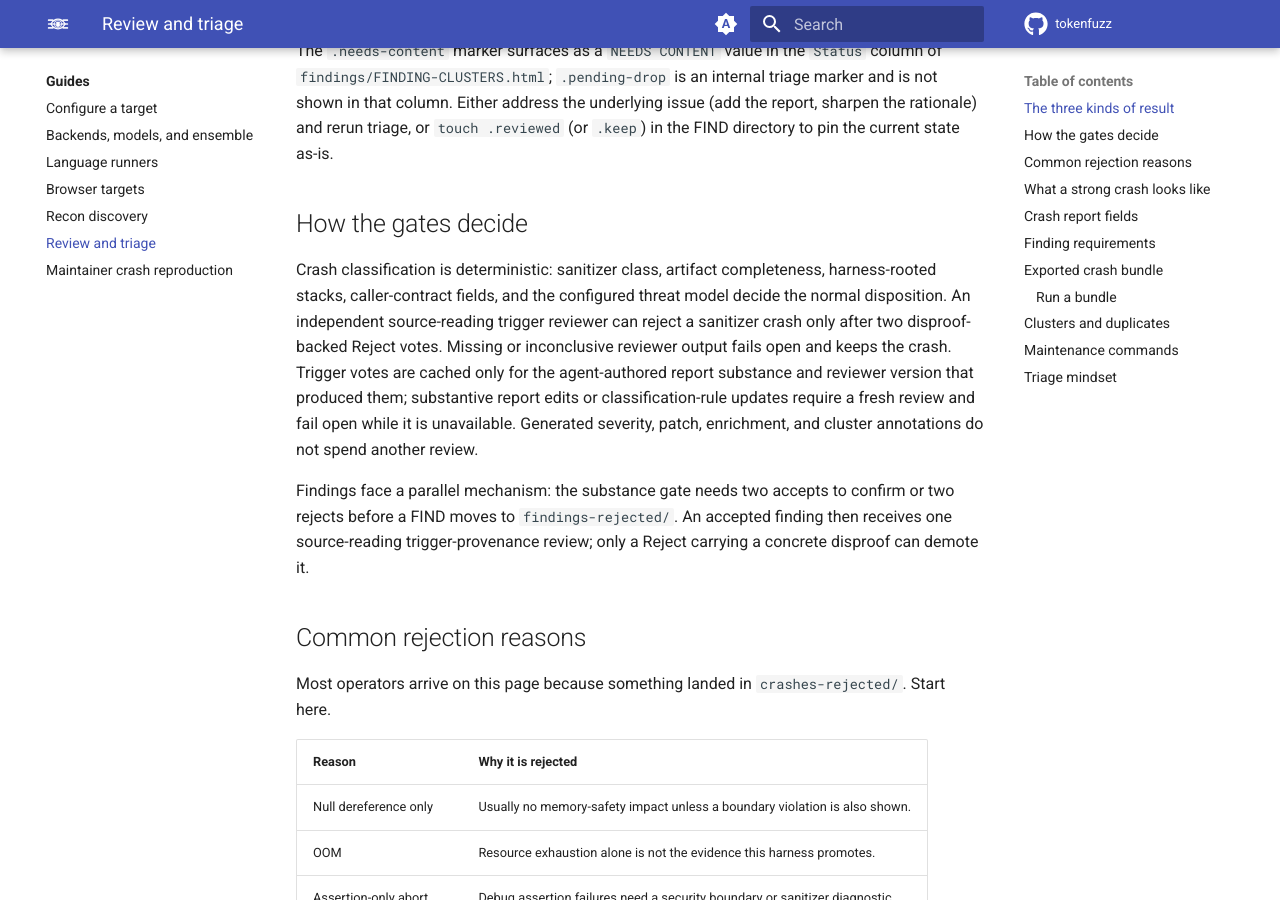
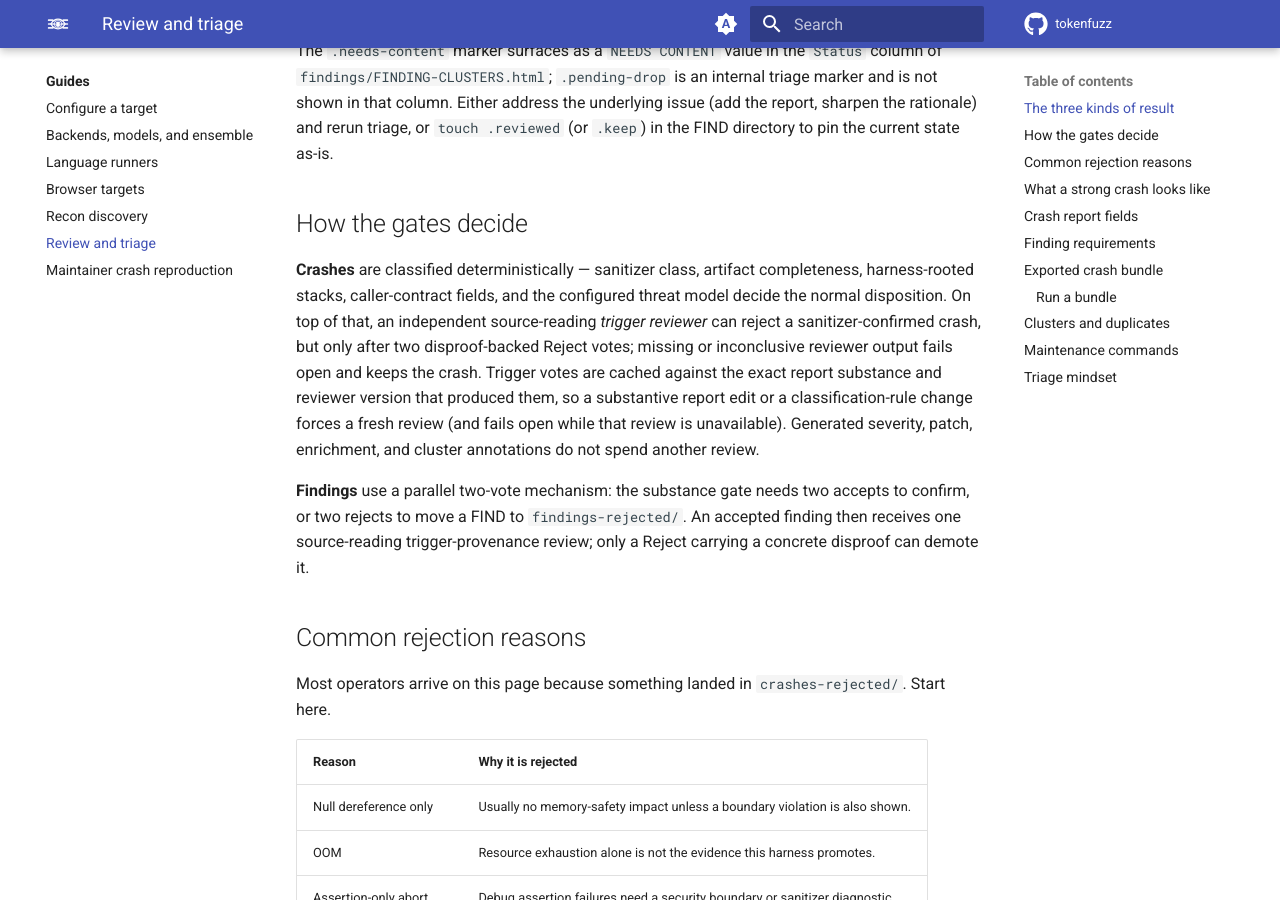
Before and after one commit to tokenfuzz/tokenfuzz, an MkDocs documentation site: the page built from docs/guides/triage-results.md, in a window 1280 px wide and 900 px high, scrolled down 1036 px. Built offline with MkDocs 1.6.1 and Material for MkDocs 9.7.7, drawn with Linux system fonts in a browser that asks for light colours; comment, search, counter and statistics services are not loaded.

Commit message:
docs: correct log paths, finding-gate, and removed artifacts
Cross-checked every concrete claim in docs/ against bin/, lib/, .agents/,
and AGENTS.md. Fix five factual errors:

- Session logs are session_<TS>_<launch>-<n>.log in logs/ (launch =
  cold-start | deep_investigation). Drop the nonexistent .log.summary.md
  and the wrong <role>-<n>-<mode> token layout (getting-help, artifacts).
- Remove fabricated reachability.json / .reachability_ok crash artifacts;
  reachability is a CVSS scoring input, not a written file (artifacts).
- LLM_DECISION_TIMEOUT defaults to 45s with no OSS branch; drop the "180s
  OSS" conflation with the decision-retry cooldown (environment).
- Rewrite the finding substance gate in audit-lifecycle to two-accepts/
  two-rejects; it wrongly claimed a single Reject is fatal via
  bin/validate-finding and contradicted the same file. That reviewer is
  the separate --gate trigger provenance check.
- Give triage-results "How the gates decide" scannable bold leads.

Strict mkdocs build and doc tests pass.

```diff
--- a/docs/guides/triage-results.md
+++ b/docs/guides/triage-results.md
@@ -43,22 +43,23 @@ state as-is.
 
 ## How the gates decide
 
-Crash classification is deterministic: sanitizer class, artifact
-completeness, harness-rooted stacks, caller-contract fields, and the
-configured threat model decide the normal disposition. An independent
-source-reading trigger reviewer can reject a sanitizer crash only after two
-disproof-backed Reject votes. Missing or inconclusive reviewer output fails
-open and keeps the crash. Trigger votes are cached only for the agent-authored
-report substance and reviewer version that produced them; substantive report
-edits or classification-rule updates require a fresh review and fail open
-while it is unavailable. Generated severity, patch, enrichment, and cluster
-annotations do not spend another review.
+**Crashes** are classified deterministically — sanitizer class,
+artifact completeness, harness-rooted stacks, caller-contract fields,
+and the configured threat model decide the normal disposition. On top
+of that, an independent source-reading *trigger reviewer* can reject a
+sanitizer-confirmed crash, but only after two disproof-backed Reject
+votes; missing or inconclusive reviewer output fails open and keeps the
+crash. Trigger votes are cached against the exact report substance and
+reviewer version that produced them, so a substantive report edit or a
+classification-rule change forces a fresh review (and fails open while
+that review is unavailable). Generated severity, patch, enrichment, and
+cluster annotations do not spend another review.
 
-Findings face a parallel mechanism: the substance gate needs two
-accepts to confirm or two rejects before a FIND moves to
+**Findings** use a parallel two-vote mechanism: the substance gate
+needs two accepts to confirm, or two rejects to move a FIND to
 `findings-rejected/`. An accepted finding then receives one
-source-reading trigger-provenance review; only a Reject carrying a concrete
-disproof can demote it.
+source-reading trigger-provenance review; only a Reject carrying a
+concrete disproof can demote it.
 
 ## Common rejection reasons
 
```
Also changed, not shown: docs/concepts/audit-lifecycle.md (+7 -4 lines), docs/getting-help.md (+6 -5 lines), docs/reference/artifacts.md (+11 -12 lines), docs/reference/environment.md (+1 -1 lines).
